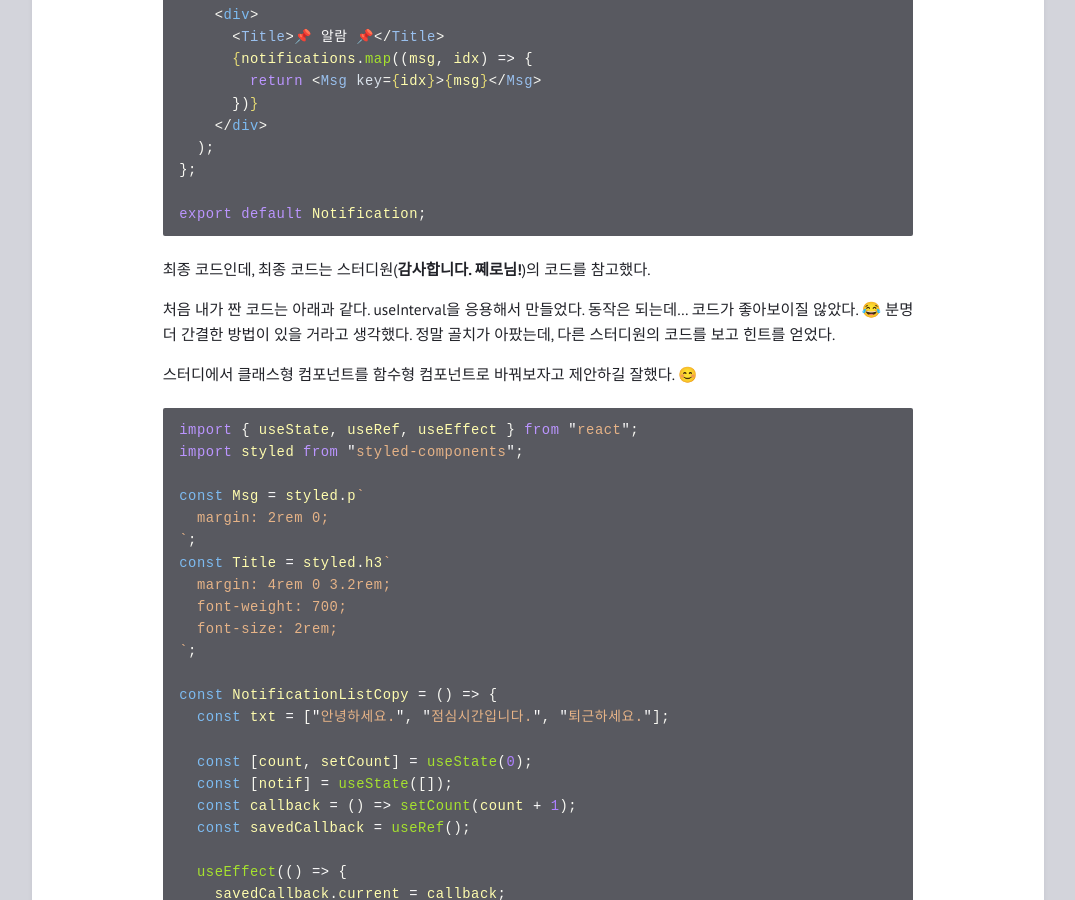
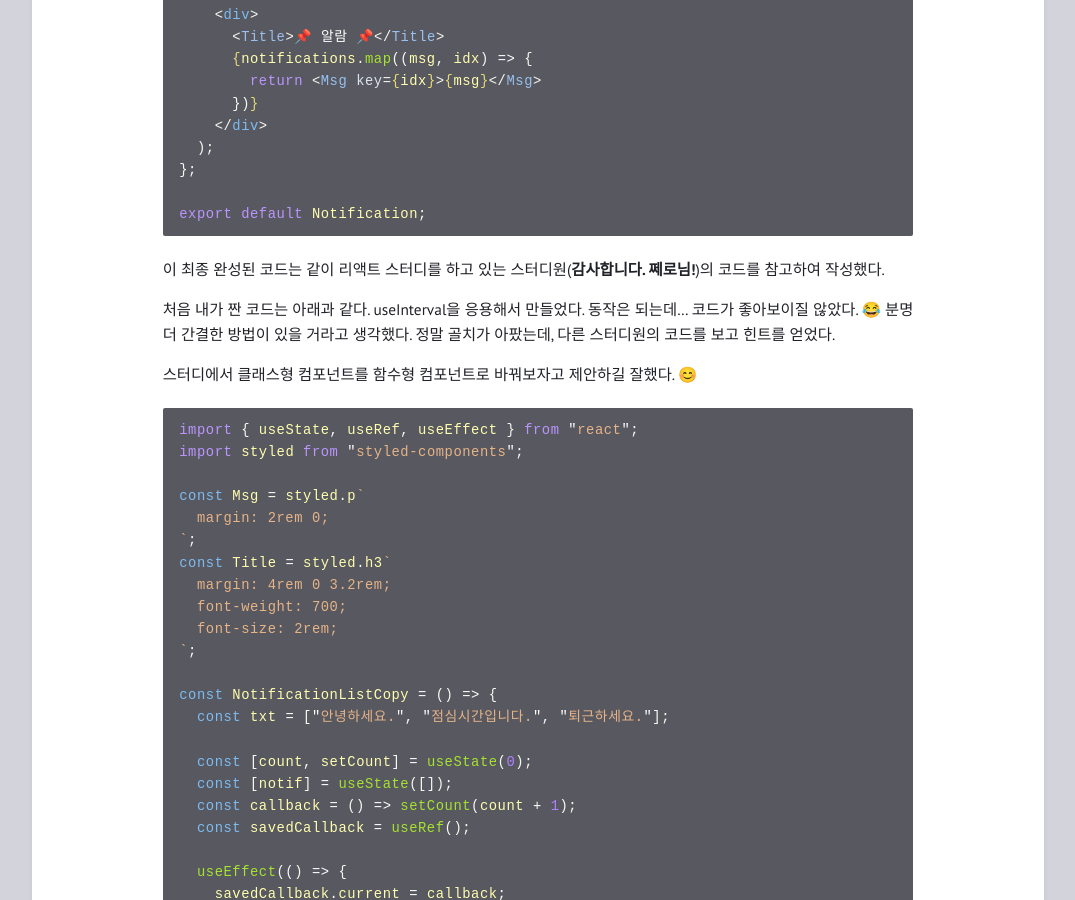
Before and after one commit to feb-dain/feb-dain.github.io, a Jekyll site: the page built from _posts/2022-10-20-changed-class-components-to-function-components.md, in a window 1280 px wide and 900 px high, scrolled down 3188 px. Shown: the whole window, without its empty margins (102-1177 px from the left). Built offline with Jekyll 4.4.1, drawn with Linux system fonts in a browser that asks for light colours; comment, search, counter and statistics services are not loaded.

Commit message:
Update 2022-10-20-changed-class-components-to-function-components.md

````diff
--- a/_posts/2022-10-20-changed-class-components-to-function-components.md
+++ b/_posts/2022-10-20-changed-class-components-to-function-components.md
@@ -155,7 +155,7 @@ const Notification = () => {
 
 export default Notification;
 ```
-최종 코드인데, 최종 코드는 스터디원(**감사합니다. 쩨로님!**)의 코드를 참고했다.
+이 최종 완성된 코드는 같이 리액트 스터디를 하고 있는 스터디원(**감사합니다. 쩨로님!**)의 코드를 참고하여 작성했다.
 <br>
 
 처음 내가 짠 코드는 아래과 같다. useInterval을 응용해서 만들었다.
````
